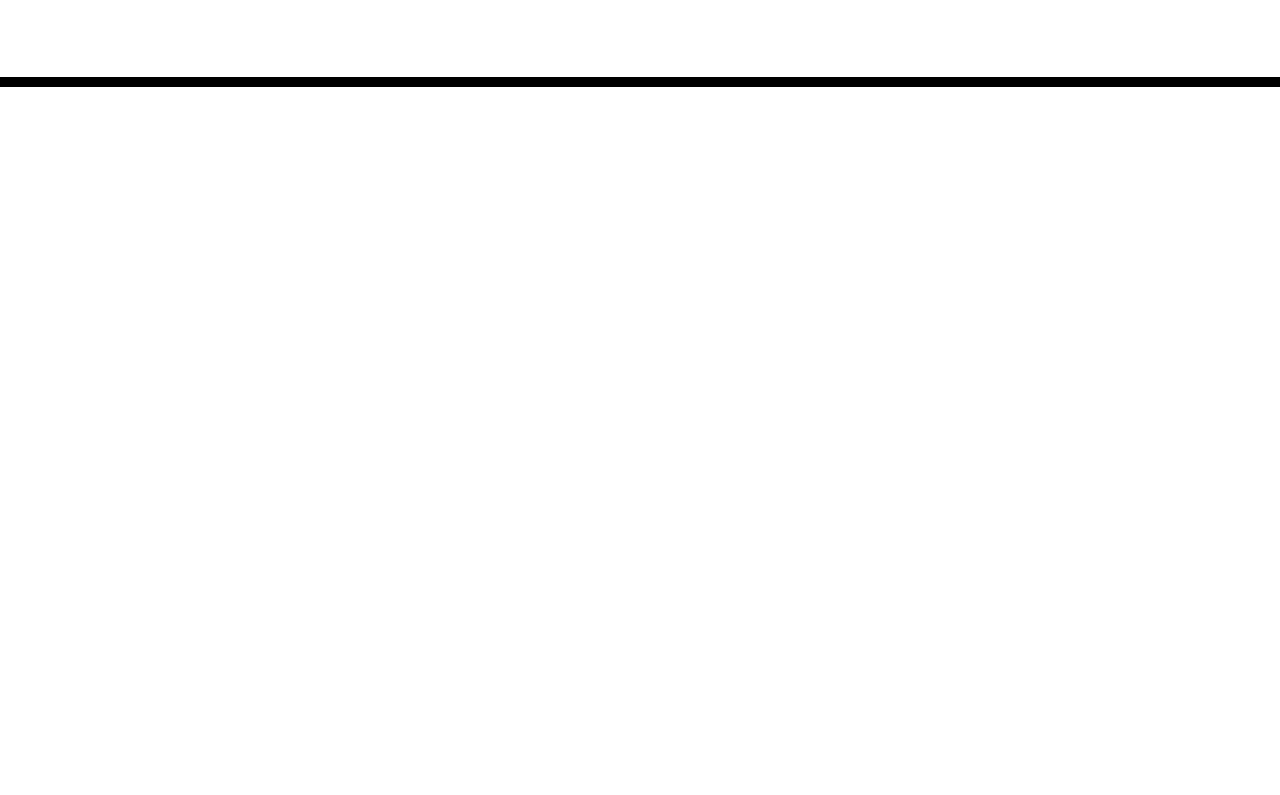
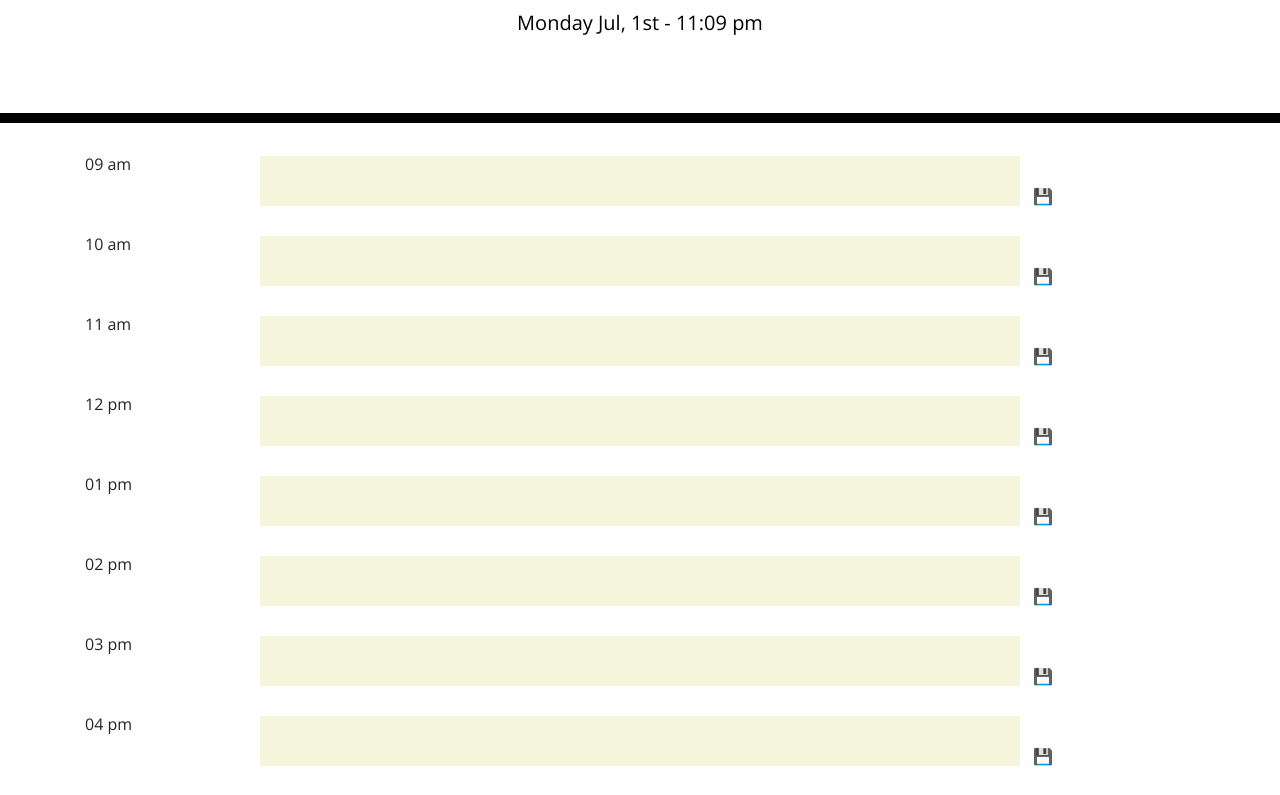
Before and after one commit to niklasertle/nje-day-planner, a plain HTML site: page index.html in a window 1280 px wide. Shown: the part 181-976 px from the top of the page. Before the commit the page ends 800 px from the top, so only its background shows below. Drawn offline with nearby package versions, Linux system fonts and the light colour scheme.

Commit message:
Wrote HTML for day planner as well as defined general variables in JS. Added JS to get current time and display at the top of the screen[C

```diff
--- a/assets/css/style.css
+++ b/assets/css/style.css
@@ -69,3 +69,9 @@ textarea {
   font-size: 20px;
   transition: all 0.3s ease-in-out;
 }
+
+input {
+  border: none;
+  background-color: beige;
+  height: 50px;
+}
--- a/assets/js/script.js
+++ b/assets/js/script.js
@@ -0,0 +1,37 @@
+var currentDay = $('#currentDay');
+var time9 = $('#time-9');
+var time10 = $('#time-10');
+var time11 = $('#time-11');
+var time12 = $('#time-12');
+var time1 = $('#time-1');
+var time2 = $('#time-2');
+var time3 = $('#time-3');
+var time4 = $('#time-4');
+
+var form9 = $('#form-9');
+var form10 = $('#form-10');
+var form11 = $('#form-11');
+var form12 = $('#form-12');
+var form1 = $('#form-1');
+var form2 = $('#form-2');
+var form3 = $('#form-3');
+var form4 = $('#form-4');
+
+var time9 = '9 am';
+var time10 = '10 am'
+var time11 = '11 am'
+var time12 = '12 am'
+var time1 = '1 pm'
+var time2 = '2 pm'
+var time3 = '3 pm'
+var time4 = '4 pm';
+
+//Updates current date and time using moment and updates the text area
+var currentTime = moment().format('dddd MMM, do - h:mm a');
+currentDay.text(currentTime);
+
+//Update time slots to be able to tell if the time has passed current slot
+
+//Save inputs to local storage while keeping forms filled
+
+//Pull from local storage to fill on page refresh
--- a/index.html
+++ b/index.html
@@ -30,6 +30,46 @@
     </header>
     <div class="container">
       <!-- Timeblocks go here -->
+      <div class='row' id='time-9'>
+        <span class='col-2'>09 am</span>
+        <input type='text' id='form-9' class='col-8'>
+        <button class='btn save-btn'>💾</button>
+      </div>
+      <div class='row' id='time-10'>
+        <span class='col-2'>10 am</span>
+        <input type='text' id='form-10'class='col-8'>
+        <button class='btn save-btn'>💾</button>
+      </div>
+      <div class='row' id='time-11'>
+        <span class='col-2'>11 am</span>
+        <input type='text' id='form-11' class='col-8'>
+        <button class='btn save-btn'>💾</button>
+      </div>
+      <div class='row' id='time-12'>
+        <span class='col-2'>12 pm</span>
+        <input type='text' id='form-12' class='col-8'>
+        <button class='btn save-btn'>💾</button>
+      </div>
+      <div class='row' id='time-1'>
+        <span class='col-2'>01 pm</span>
+        <input type='text' id='form-1' class='col-8'>
+        <button class='btn save-btn'>💾</button>
+      </div>
+      <div class='row' id='time-2'>
+        <span class='col-2'>02 pm</span>
+        <input type='text' id='form-2' class='col-8'>
+        <button class='btn save-btn'>💾</button>
+      </div>
+      <div class='row' id='time-3'>
+        <span class='col-2'>03 pm</span>
+        <input type='text' id='form-3' class='col-8'>
+        <button class='btn save-btn'>💾</button>
+      </div>
+      <div class='row' id='time-4'>
+        <span class='col-2'>04 pm</span>
+        <input type='text' id='form-4' class='col-8'>
+        <button class='btn save-btn'>💾</button>
+      </div>
     </div>
 
     <script src="https://cdnjs.cloudflare.com/ajax/libs/jquery/3.2.1/jquery.min.js"></script>
```
